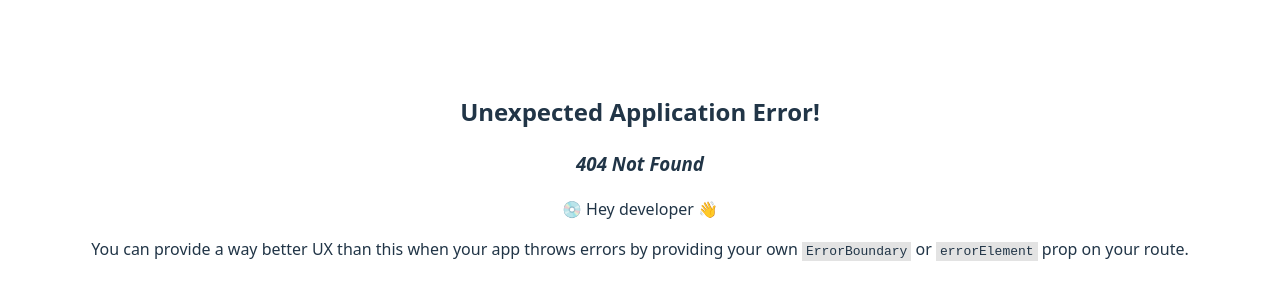
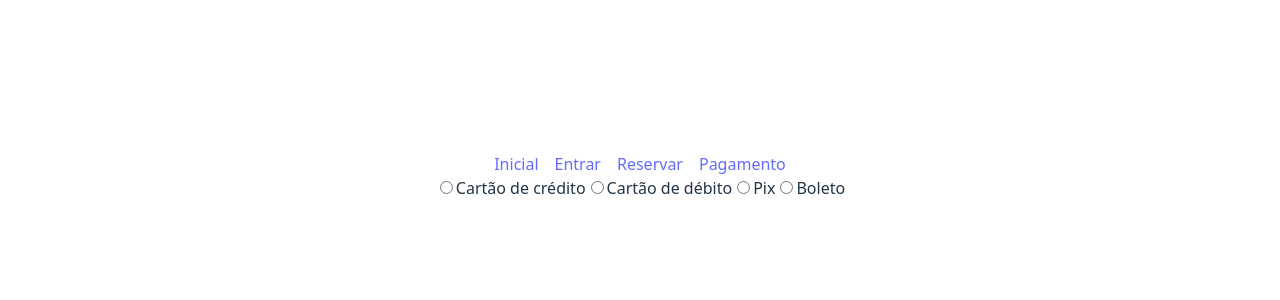
Before and after one commit to MiguelFirme/PROJETO_FINAL_REACT, a React (Vite) app in the folder React/: page /pagamento in a window 1280 px wide. Before the commit this address had no page. Shown: the part 224-524 px from the top of the page. Built offline with nearby package versions, Linux system fonts and the light colour scheme.

Commit message:
Adição tela de pagamento

```diff
--- a/React/src/assets/Components/Login.jsx
+++ b/React/src/assets/Components/Login.jsx
@@ -34,11 +34,6 @@ export default function Login() {
              teste tela de login
             </p>
         </div>
-        <div>
-        <Link to="/signin">
-            Ainda não tem uma conta?
-        </Link>
-        </div>
 
         <form onSubmit={handleLogin}>
             <input
@@ -58,6 +53,12 @@ export default function Login() {
             <button type="submit">Entrar</button>
             {erro && <p style={{color: 'red'}}>{erro}</p>}
         </form>
+
+        <div>
+        <Link to="/signin">
+            Ainda não tem uma conta?
+        </Link>
+        </div>
         </>
     );
 }
--- /dev/null
+++ b/React/src/assets/Components/Pagamento.jsx
@@ -0,0 +1,87 @@
+import React, { useState } from "react";
+
+export default function Pagamento() {
+    const [formaPagamento, setFormaPagamento] = useState("");
+
+    const handleFormaPagamentoChange = (event) => {
+        setFormaPagamento(event.target.value);
+    };
+
+    return (
+        <div>
+            <label>
+                <input
+                    type="radio"
+                    name="payment"
+                    value="credito"
+                    onChange={handleFormaPagamentoChange}
+                />
+                Cartão de crédito
+            </label>
+            <label>
+                <input
+                    type="radio"
+                    name="payment"
+                    value="debito"
+                    onChange={handleFormaPagamentoChange}
+                />
+                Cartão de débito
+            </label>
+            <label>
+                <input
+                    type="radio"
+                    name="payment"
+                    value="pix"
+                    onChange={handleFormaPagamentoChange}
+                />
+                Pix
+            </label>
+            <label>
+                <input
+                    type="radio"
+                    name="payment"
+                    value="boleto"
+                    onChange={handleFormaPagamentoChange}
+                />
+                Boleto
+            </label>
+
+            {formaPagamento === "credito" && (
+                <div>
+                    <label>
+                        Número do cartão:
+                        <input type="text" placeholder="Digite o número do cartão" />
+                    </label>
+                </div>
+            )}
+
+            {formaPagamento === "debito" && (
+                <div>
+                    <label>
+                        Número do cartão:
+                        <input type="text" placeholder="Digite o número do cartão" />
+                    </label>
+                    <label>
+                        Validade:
+                        <input type="text" placeholder="Data de validade" />
+                    </label>
+                </div>
+            )}
+
+            {formaPagamento === "pix" && (
+                <div>
+                    <label>
+                        Chave Pix:
+                        <input type="text" placeholder="Digite sua chave Pix" />
+                    </label>
+                </div>
+            )}
+
+            {formaPagamento === "boleto" && (
+                <div>
+                    <p>O boleto será gerado após a confirmação do pedido.</p>
+                </div>
+            )}
+        </div>
+    );
+}
--- a/React/src/assets/Components/Routes/Navbar.jsx
+++ b/React/src/assets/Components/Routes/Navbar.jsx
@@ -6,6 +6,7 @@ export default function Navbar() {
             <span style={{padding: '8px'}}><Link to={'/'}>Inicial</Link></span>
             <span style={{padding: '8px'}}><Link to={'login'}>Entrar</Link></span>
             <span style={{padding: '8px'}}><Link to={'reserva'}>Reservar</Link></span>
+            <span style={{padding: '8px'}}><Link to={'pagamento'}>Pagamento</Link></span>
         </div>
     )
 }
--- a/React/src/main.jsx
+++ b/React/src/main.jsx
@@ -7,6 +7,7 @@ import Inicial from './assets/Components/PaginaInicial.jsx'
 import Login from './assets/Components/Login.jsx'
 import Reserva from './assets/Components/Reserva.jsx'
 import Signin from './assets/Components/Signin.jsx'
+import Pagamento from './assets/Components/Pagamento.jsx'
 
 
 const router = createBrowserRouter([
@@ -29,6 +30,10 @@ const router = createBrowserRouter([
       {
         path: '/signin',
         element: <Signin />
+      },
+      {
+        path: '/pagamento',
+        element: <Pagamento />
       }
     ]
   }
```
